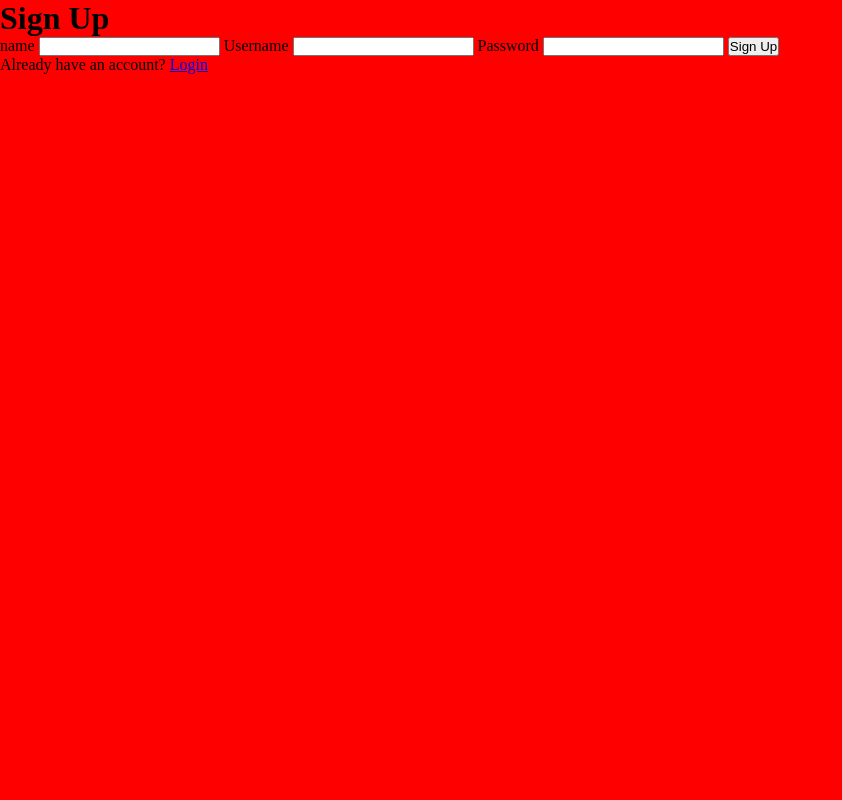
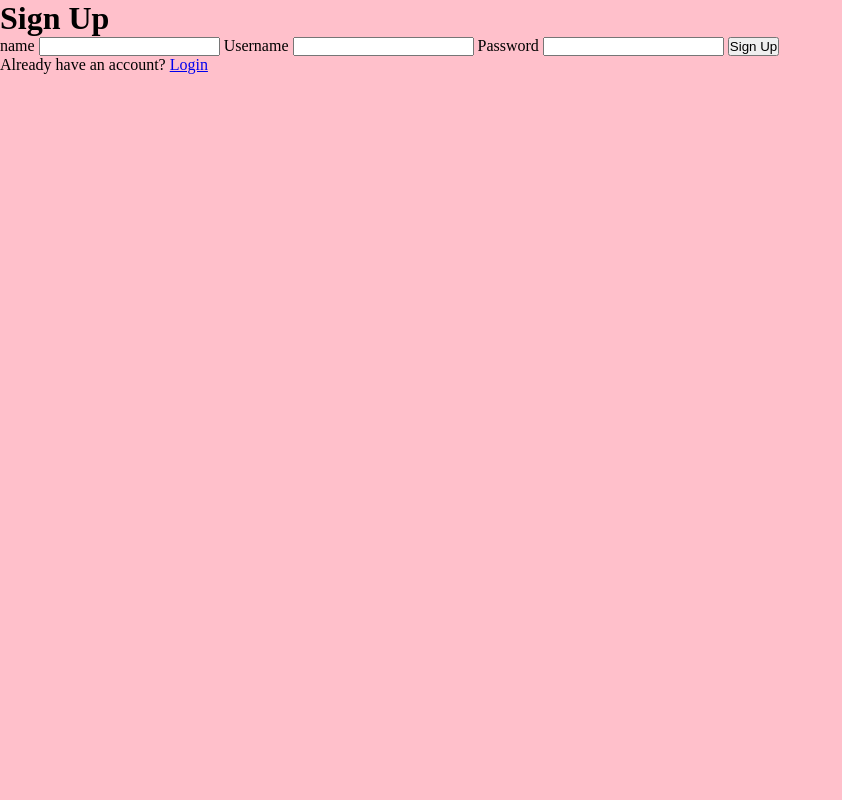
Before and after one commit to Dhairya-unfiltered/Contact-Swipe, a Flask app: page /register in a window 1280 px wide. Shown: the whole page, without its empty margins (0-842 px from the left). Run offline with Flask 3, Linux system fonts and the light colour scheme.

Commit message:
Update styles.css

```diff
--- a/static/css/styles.css
+++ b/static/css/styles.css
@@ -2,7 +2,7 @@ body, html{
 
     width: 100%;
     height: 100%;
-    background-color: red;
+    background-color: pink;
 }
 
 
```
